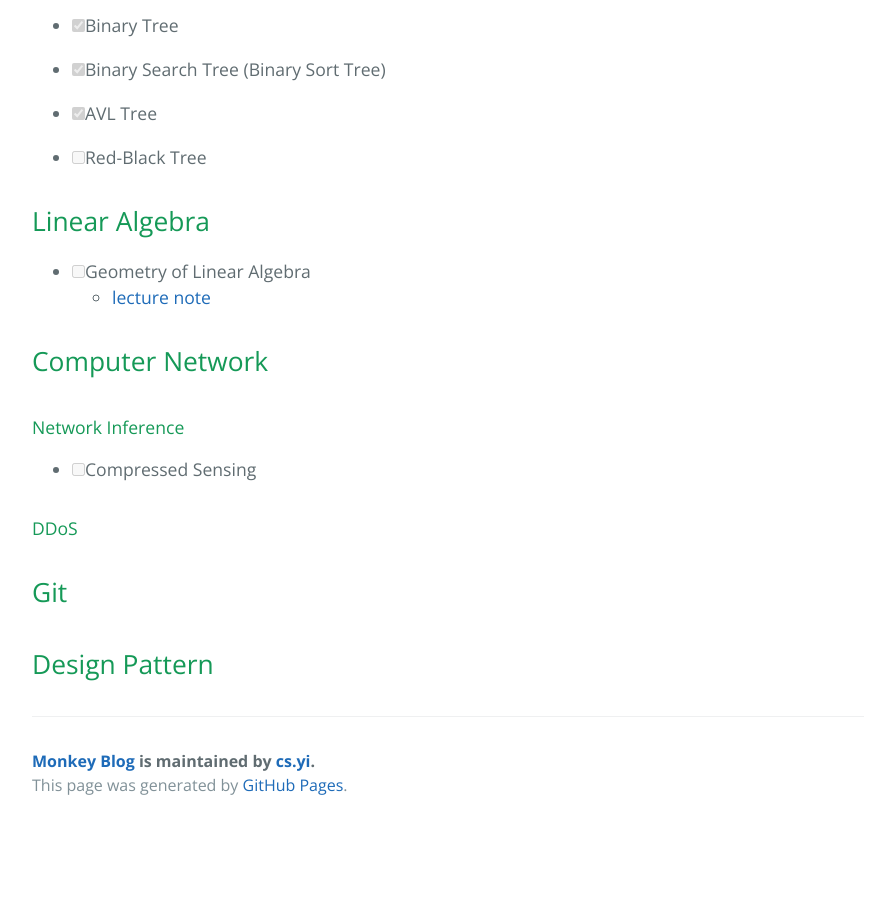
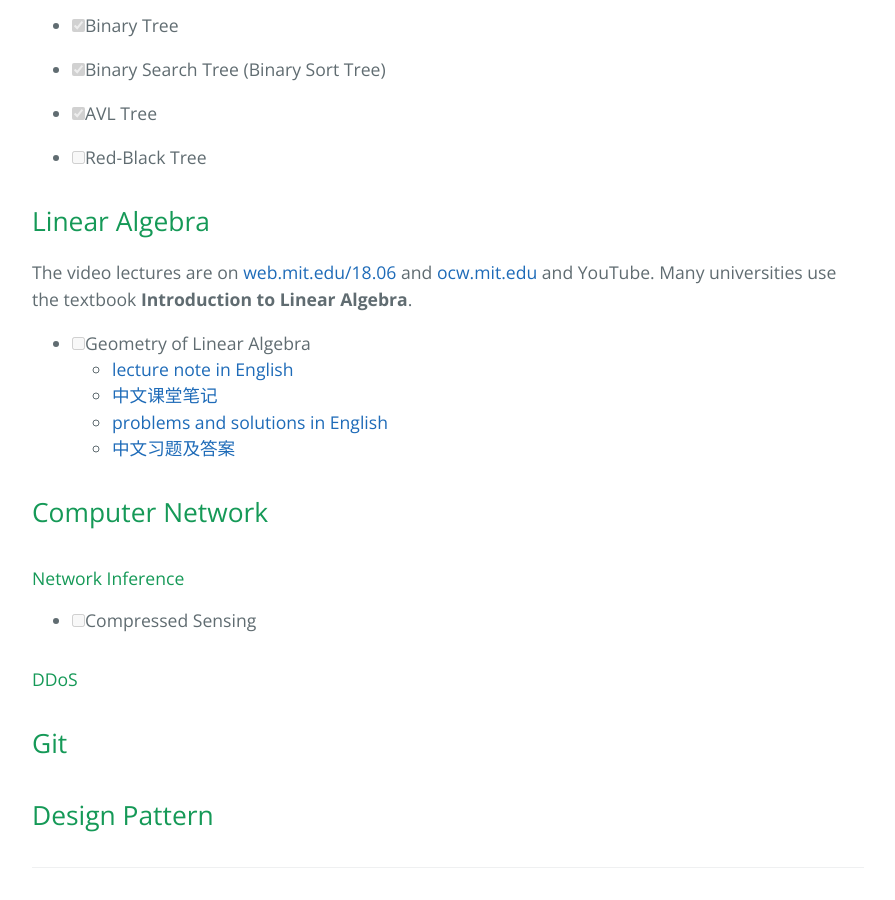
Before and after one commit to monkey-knight/monkey-knight.github.io, a Jekyll site: the page built from learning-list.md, in a window 1280 px wide and 900 px high, scrolled down 723 px. Shown: the whole window, without its empty margins (192-1087 px from the left). Built offline with Jekyll 4.4.1, drawn with Linux system fonts in a browser that asks for light colours; our own code applies the rules of GitHub Pages for plain Markdown files; before the commit the page ends 1552 px from its top, so only the background shows below that.

Commit message:
initialize linear algebra

```diff
--- a/learning-list.md
+++ b/learning-list.md
@@ -26,11 +26,15 @@
 
 
 
-
 ## Linear Algebra
 
+The video lectures are on [web.mit.edu/18.06](http://web.mit.edu/18.06/www/) and [ocw.mit.edu](http://ocw.mit.edu/courses/mathematics/18-06sc-linear-algebra-fall-2011/) and YouTube. Many universities use the textbook **Introduction to Linear Algebra**.
+
 - [ ] Geometry of Linear Algebra
-  - [lecture note](./linear-algebra/01-geometry-of-linear-algebra.pdf)
+  - [lecture note in English](./linear-algebra/01-geometry-of-linear-algebra.pdf)
+  - [中文课堂笔记]()
+  - [problems and solutions in English]()
+  - [中文习题及答案]()
 
 ## Computer Network
 
```
